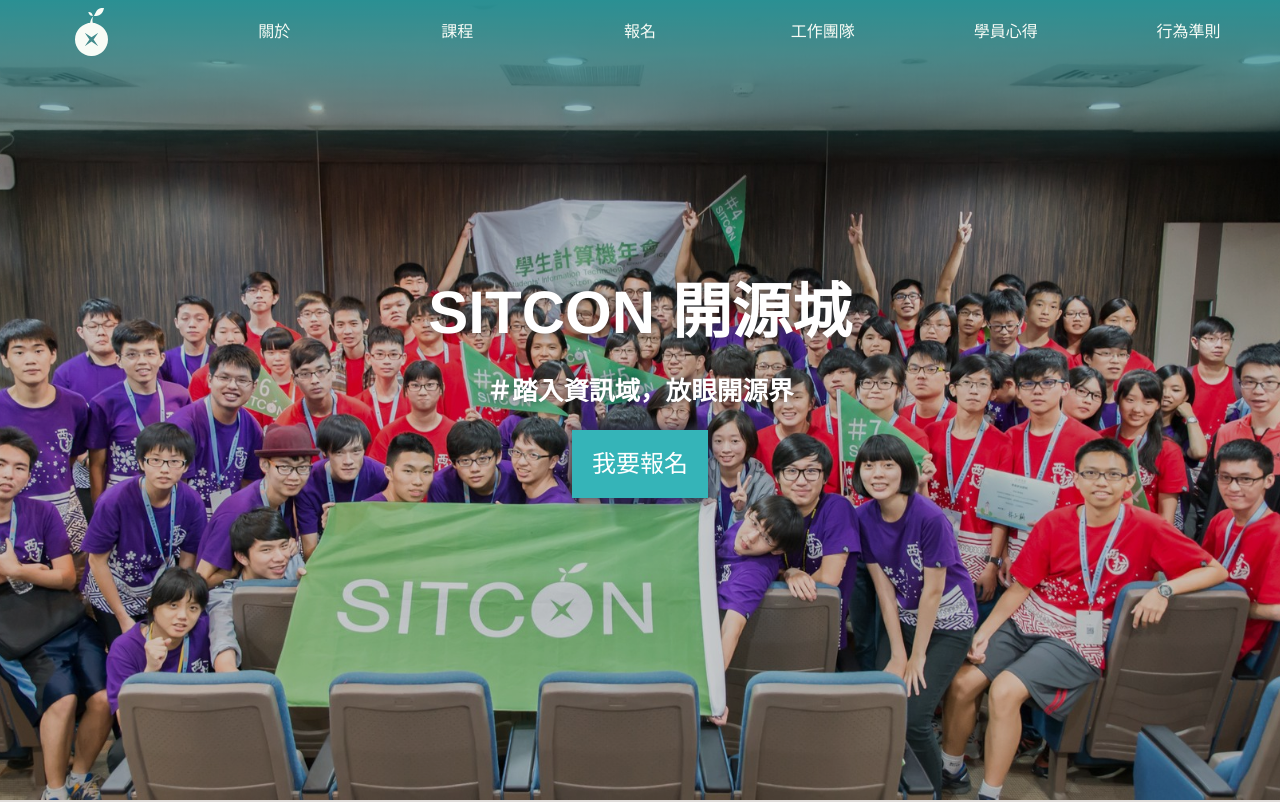
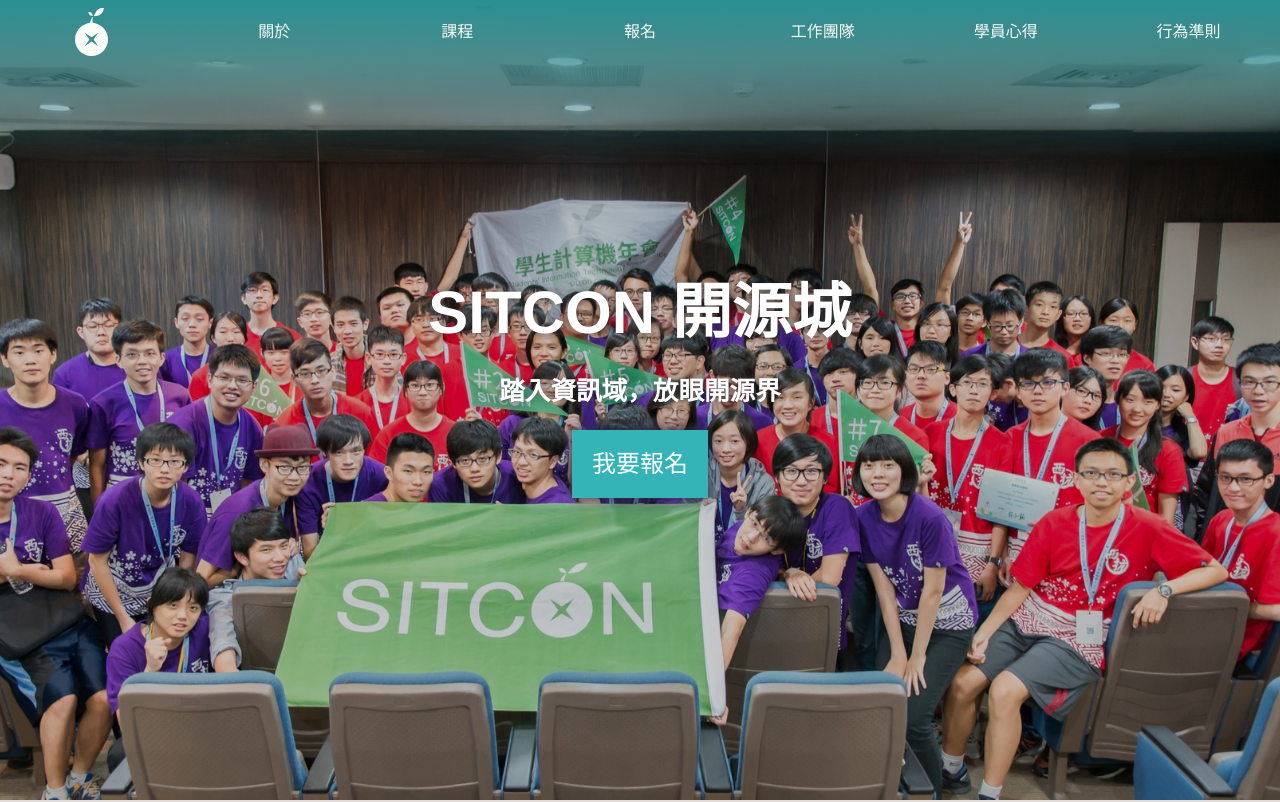
Before and after one commit to sitcon-tw/camp2017, a Vue app: page / in a window 1280 px wide. Shown: the top 802 px of the page. Built offline with nearby package versions, Linux system fonts and the light colour scheme.

Commit message:
Remove '#' before subtitle on banner section

```diff
--- a/src/components/Banner.vue
+++ b/src/components/Banner.vue
@@ -41,6 +41,9 @@ blue = #35b4b8
     left: 0
     filter: brightness(0.8)
 
+  .subtitle:before
+    content: ''
+
   header
     flex-direction: column
     color: white
```
